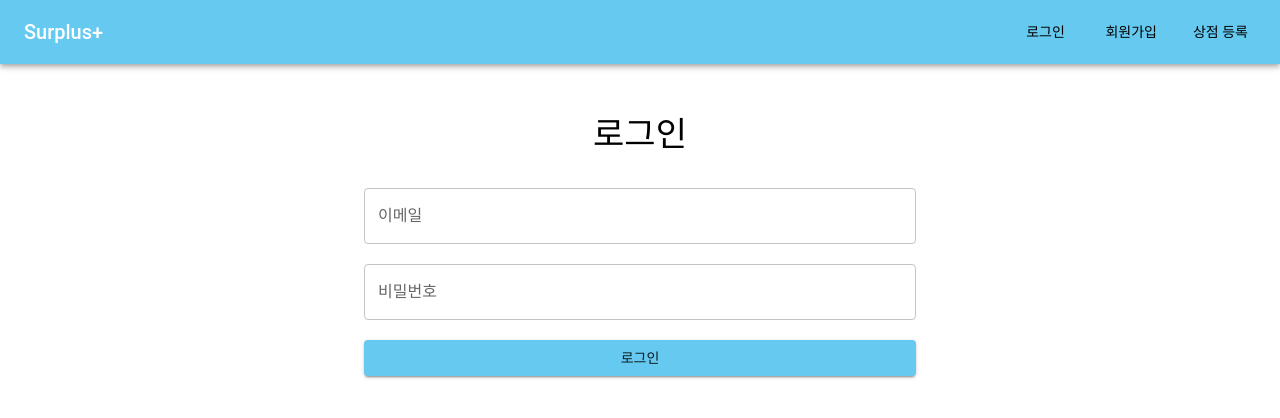
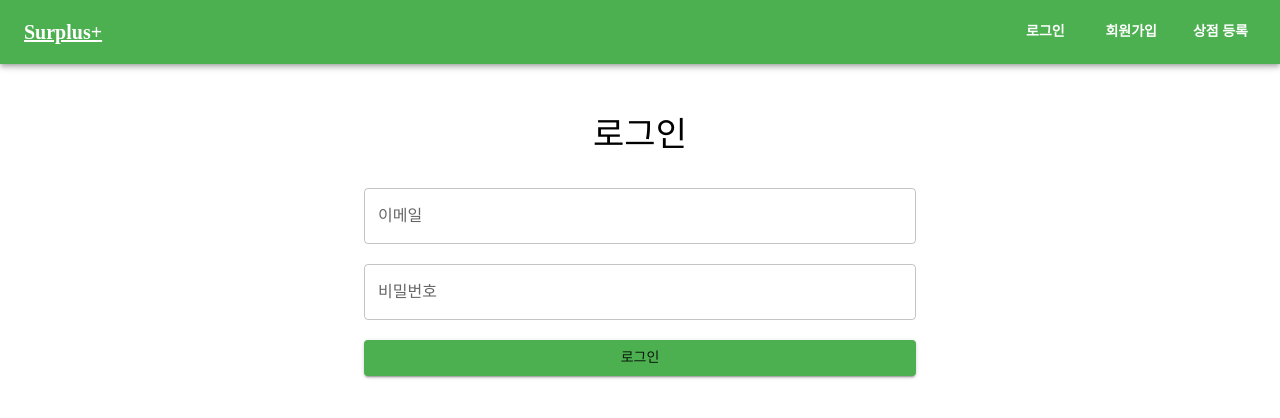
Before and after one commit to kkkamza/Frontend, a React (Vite) app: page /login in a window 1280 px wide. Shown: the top 418 px of the page. Built offline with nearby package versions, Linux system fonts and the light colour scheme.

Commit message:
style: mainpage UI update

```diff
--- a/src/components/header/index.jsx
+++ b/src/components/header/index.jsx
@@ -19,7 +19,7 @@ const Header = ({ isLoggedIn, setIsLoggedIn }) => {
     <AppBar position="static" color="primary">
       <Toolbar>
         <Typography variant="h6" component="div">
-          <Link to="/" style={{ color: '#fff', textDecoration: 'none' }}>
+          <Link to="/" style={{ color: '#ffffff' , fontWeight: 'bold'}}>
             Surplus+
           </Link>
         </Typography>
@@ -27,22 +27,22 @@ const Header = ({ isLoggedIn, setIsLoggedIn }) => {
         <NavLinks>
           {isLoggedIn ? (
             <>
-              <Button color="inherit" onClick={handleLogout}>
+              <Button  onClick={handleLogout} style={{ color: '#ffffff' , fontWeight: 'bold'}}>
                 로그아웃
               </Button>
-              <Button color="inherit" component={Link} to="/profile">
+              <Button component={Link} to="/profile" style={{ color: '#ffffff' , fontWeight: 'bold'}}>
                 프로필
               </Button>
             </>
           ) : (
             <>
-              <Button color="inherit" component={Link} to="/login">
+              <Button  component={Link} to="/login" style={{ color: '#ffffff', fontWeight: 'bold' }}>
                 로그인
               </Button>
-              <Button color="inherit" component={Link} to="/signup">
+              <Button color='#fff' component={Link} to="/signup" style={{ color: '#ffffff' , fontWeight: 'bold' }}>
                 회원가입
               </Button>
-              <Button color="inherit" component={Link} to="/create-store">
+              <Button color='#fff' component={Link} to="/create-store" style={{ color: '#ffffff' , fontWeight: 'bold'}}>
               상점 등록
                </Button>
             </>
--- a/src/pages/home/index.jsx
+++ b/src/pages/home/index.jsx
@@ -7,7 +7,6 @@ import {
   TextField,
   Grid,
   List,
-  ListItem,
   ListItemAvatar,
   Avatar,
   ListItemText,
@@ -37,8 +36,12 @@ const EmphasizedDonationSection = styled(Paper)`
   text-align: center;
   padding: 40px;
   margin: 50px 0;
-  background-color: #ffecb3;
-  border-radius: 12px;
+  background: rgba(255, 255, 255, 0.35);
+  box-shadow: 0 8px 32px 0 rgba(31, 38, 135, 0.37);
+  backdrop-filter: blur(5px);
+  -webkit-backdrop-filter: blur(5px);
+  border-radius: 10px;
+  border: 1px solid rgba(255, 255, 255, 0.18);
 `;
 
 const MainPage = () => {
@@ -85,27 +88,44 @@ const MainPage = () => {
   return (
     <Container maxWidth="lg">
       <MainWrapper>
-        <Typography variant="h3" align="center" gutterBottom>
-          Sur+
-        </Typography>
-        <Typography variant="body1" align="center">
-          당신의 구매가 기부 어쩌구..
+        <Box mt={16} mb={6}>
+      <TitleWrappper
+          variant="h2"
+          align="center"
+          gutterBottom
+          style={{
+            marginTop:"32px",
+            fontFamily: 'RiaSans-ExtraBold',
+            color: '#4caf50',
+            textShadow: "2px 2px 4px rgba(0, 0, 0, 0.3)",
+          }}
+        >
+          잉여잉여
+        </TitleWrappper>
+        </Box>
+        <Typography
+          variant="body1"
+          align="center"
+          style={{ marginBottom: "64px", fontSize: "1.2rem", lineHeight: 1.5 }}
+        >
+          당신의 구매가 기부로 연결됩니다.
         </Typography>
 
         {/* Donation Section */}
         <EmphasizedDonationSection elevation={3}>
-          <Typography variant="h4" color="primary" gutterBottom>
+          <Typography variant="h4" color="primary" gutterBottom style={{ fontWeight: 'bold' }}>
             누적 기부량
           </Typography>
-          <Typography variant="h3" color="secondary">
+          <Typography variant="h3" color="secondary" style={{ fontWeight: 700 }}>
             {donationAmount.toLocaleString()}원
           </Typography>
-          <Typography variant="body2" color="textSecondary">
+          <Typography variant="body2" color="textSecondary" style={{ fontWeight: 500 }}>
             함께 더 나은 세상을 만들어 나가요!
           </Typography>
         </EmphasizedDonationSection>
 
         {/* Search Section */}
+        <Box mt={16} mb={16}>
         <SearchSection>
           <TextField
             label="물품 검색"
@@ -120,6 +140,7 @@ const MainPage = () => {
             검색
           </Button>
         </SearchSection>
+        </Box>
 
         {/* Search Results */}
         {searchResults.length > 0 && (
@@ -141,9 +162,9 @@ const MainPage = () => {
           </StoreSection>
         )}
 
-        {/* Current Stores Section */}
+
         <Box mt={6} mb={4}>
-          <Typography variant="h5" gutterBottom>
+          <Typography variant="h5" gutterBottom style={{ fontWeight: 'bold' }} >
             상점목록보기
           </Typography>
         </Box>
@@ -191,3 +212,12 @@ const MainPage = () => {
 };
 
 export default MainPage;
+
+const TitleWrappper = styled(Typography)`
+@font-face {
+    font-family: 'RiaSans-ExtraBold';
+    src: url('https://fastly.jsdelivr.net/gh/projectnoonnu/2410-1@1.0/RiaSans-ExtraBold.woff2') format('woff2');
+    font-weight: normal;
+    font-style: normal;
+}
+`
--- a/src/theme.js
+++ b/src/theme.js
@@ -3,14 +3,14 @@ import { createTheme } from '@mui/material/styles'
 const theme = createTheme({
   palette: {
     primary: {
-      main: '#65c9f0',
+      main:  '#4caf50',
     },
     secondary: {
-      main: '#f7b32b',
+      main: '#ff9800',
     },
   },
   typography: {
-    fontFamily: 'Roboto, Arial, sans-serif',
+    fontFamily: "'NoonnuBasicGothicRegular'",
   },
 });
 
```
